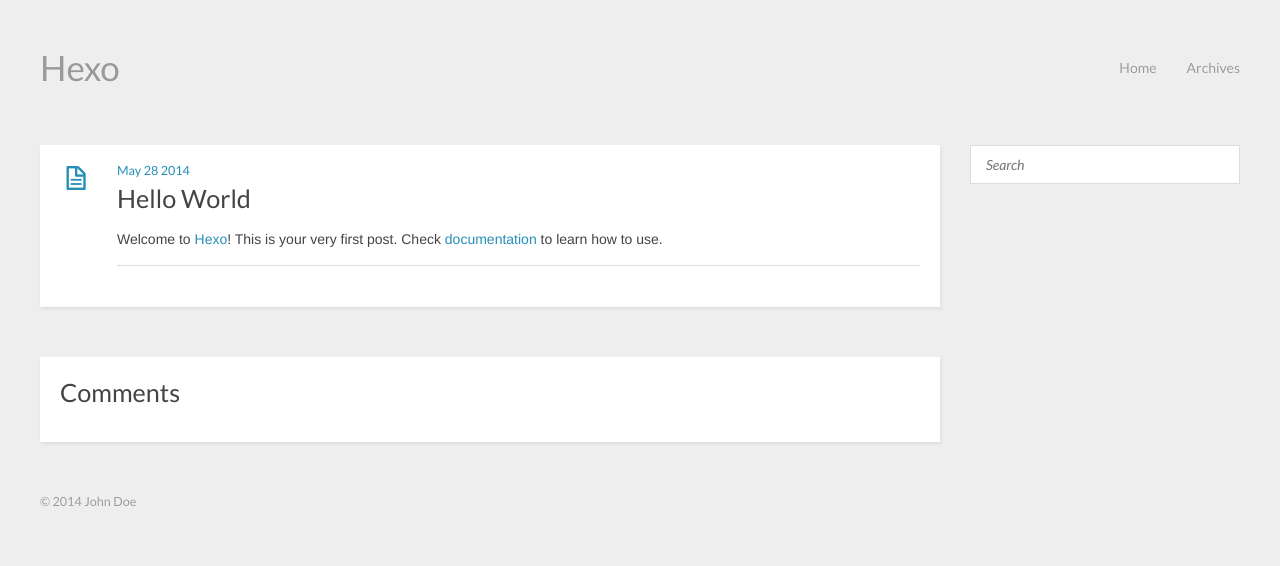
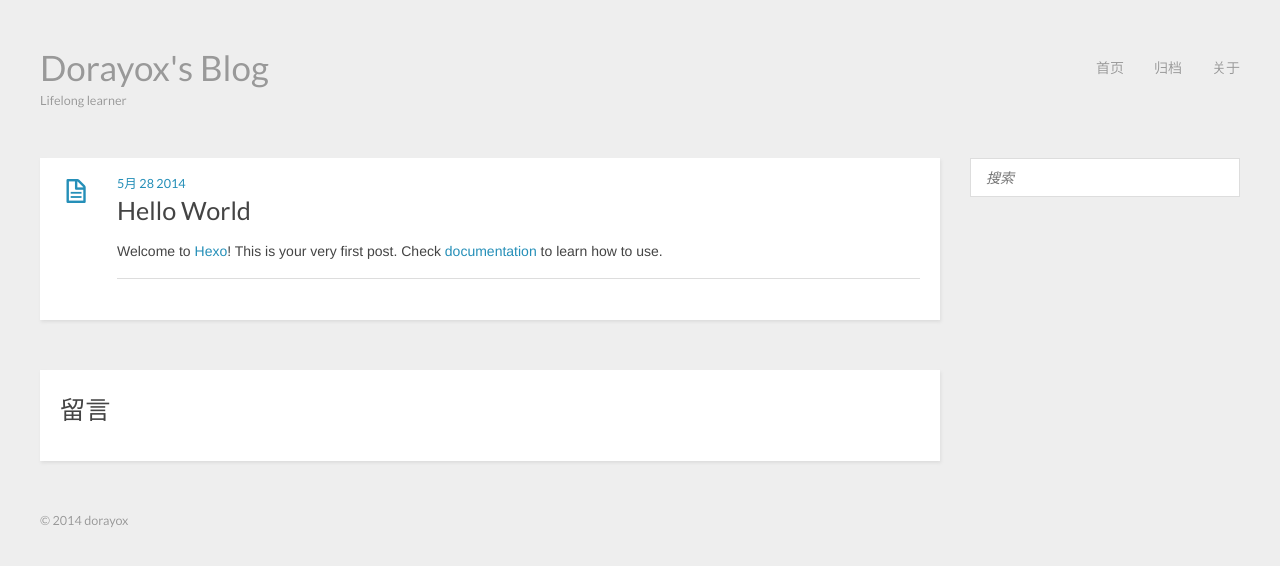
Before and after one commit to dorayox/dorayox.github.io, a plain HTML site: page 2014/05/28/hello-world/index.html in a window 1280 px wide. Drawn offline with nearby package versions, Linux system fonts and the light colour scheme.

Commit message:
Site updated: 2014-05-28 22:11:02

```diff
--- a/2014/05/28/hello-world/index.html
+++ b/2014/05/28/hello-world/index.html
@@ -3,23 +3,23 @@
 <head>
   <meta charset="utf-8">
 
-  <title>Hello World | Hexo</title>
-  <meta name="author" content="John Doe">
+  <title>Hello World | Dorayox's Blog</title>
+  <meta name="author" content="dorayox">
 
-  <meta name="description" content="Welcome to Hexo! This is your very first post. Check documentation to learn how to use.">
+  <meta name="description" content="iOS programming sports lifelong learner">
 
 
   <meta name="viewport" content="width=device-width, initial-scale=1, maximum-scale=1">
 
   <meta property="og:title" content="Hello World"/>
-  <meta property="og:site_name" content="Hexo"/>
+  <meta property="og:site_name" content="Dorayox's Blog"/>
 
 
     <meta property="og:image" content="undefined"/>
 
 
   <link href="/favicon.png" rel="icon">
-  <link rel="alternate" href="/atom.xml" title="Hexo" type="application/atom+xml">
+  <link rel="alternate" href="/atom.xml" title="Dorayox's Blog" type="application/atom+xml">
   <link rel="stylesheet" href="/css/style.css" media="screen" type="text/css">
   <!--[if lt IE 9]><script src="//html5shiv.googlecode.com/svn/trunk/html5.js"></script><![endif]-->
 
@@ -28,15 +28,17 @@
 
 <body>
   <header id="header" class="inner"><div class="alignleft">
-  <h1><a href="/">Hexo</a></h1>
-  <h2><a href="/"></a></h2>
+  <h1><a href="/">Dorayox's Blog</a></h1>
+  <h2><a href="/">Lifelong learner</a></h2>
 </div>
 <nav id="main-nav" class="alignright">
   <ul>
 
-      <li><a href="/">Home</a></li>
+      <li><a href="/">首页</a></li>
 
-      <li><a href="/archives">Archives</a></li>
+      <li><a href="/archives">归档</a></li>
+
+      <li><a href="/about">关于</a></li>
 
   </ul>
   <div class="clearfix"></div>
@@ -49,7 +51,7 @@
     <header>
 
         <div class="icon"></div>
-        <time datetime="2014-05-28T12:53:02.000Z"><a href="/2014/05/28/hello-world/">May 28 2014</a></time>
+        <time datetime="2014-05-28T12:53:02.000Z"><a href="/2014/05/28/hello-world/">5月 28 2014</a></time>
 
 
 
@@ -93,7 +95,7 @@
 
 
 <section id="comment">
-  <h1 class="title">Comments</h1>
+  <h1 class="title">留言</h1>
 
 
       <div id="fb-root"></div>
@@ -102,7 +104,7 @@
     var js, fjs = d.getElementsByTagName(s)[0];
     if (d.getElementById(id)) return;
     js = d.createElement(s); js.id = id;
-    js.src = "//connect.facebook.net/en_US/all.js#xfbml=1&appId=123456789012345";
+    js.src = "//connect.facebook.net/en_US/all.js#xfbml=1&appId=yomingyo@gmail.com";
     fjs.parentNode.insertBefore(js, fjs);
   }(document, 'script', 'facebook-jssdk'));
 </script>
@@ -115,7 +117,7 @@
     <aside id="sidebar" class="alignright">
   <div class="search">
   <form action="//google.com/search" method="get" accept-charset="utf-8">
-    <input type="search" name="q" results="0" placeholder="Search">
+    <input type="search" name="q" results="0" placeholder="搜索">
     <input type="hidden" name="q" value="site:yoursite.com">
   </form>
 </div>
@@ -128,7 +130,7 @@
   </div>
   <footer id="footer" class="inner"><div class="alignleft">
 
-  &copy; 2014 John Doe
+  &copy; 2014 dorayox
 
 </div>
 <div class="clearfix"></div></footer>
```
Also changed, not shown: archives/2014/05/index.html (+15 -11 lines), archives/2014/index.html (+15 -11 lines), archives/index.html (+16 -12 lines), index.html (+15 -11 lines).
